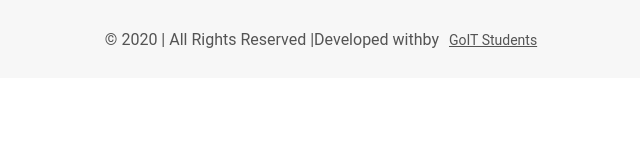
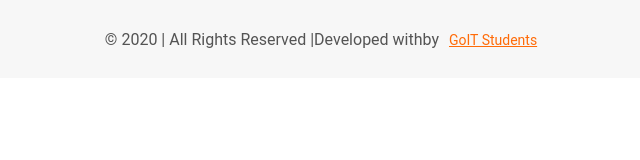
Before and after one commit to SerhiyStepanov/test-js, a website built with Parcel: page index.html in a window 1280 px wide. In both pictures the pointer is over the link "GoIT Students". Shown: the whole page, without its empty margins (316-956 px from the left). Built offline with nearby package versions, Linux system fonts and the light colour scheme.

Commit message:
add hover

```diff
--- a/css/styles.css
+++ b/css/styles.css
@@ -153,6 +153,11 @@ body {
   color: #545454;
 }
 
+.footer-link:hover,
+.footer-link:focus {
+  color: #ff6b08;
+}
+
 .team {
   padding-left: 0;
 }
```
